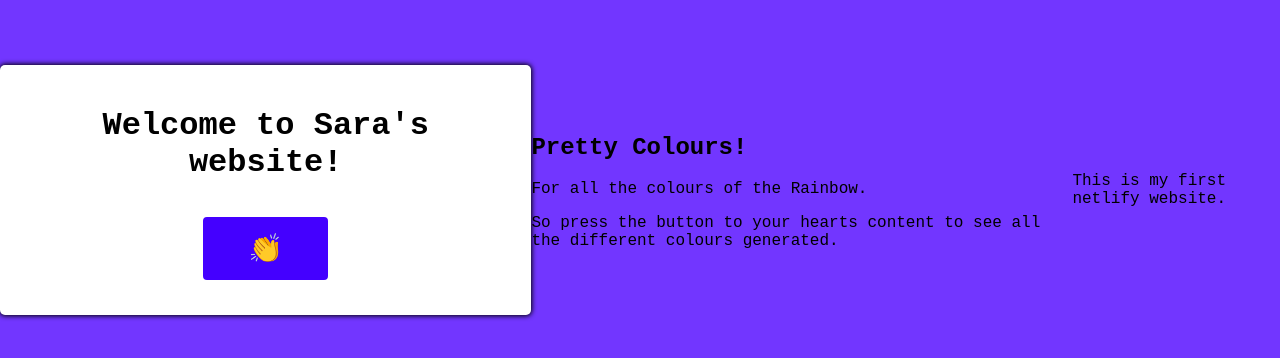
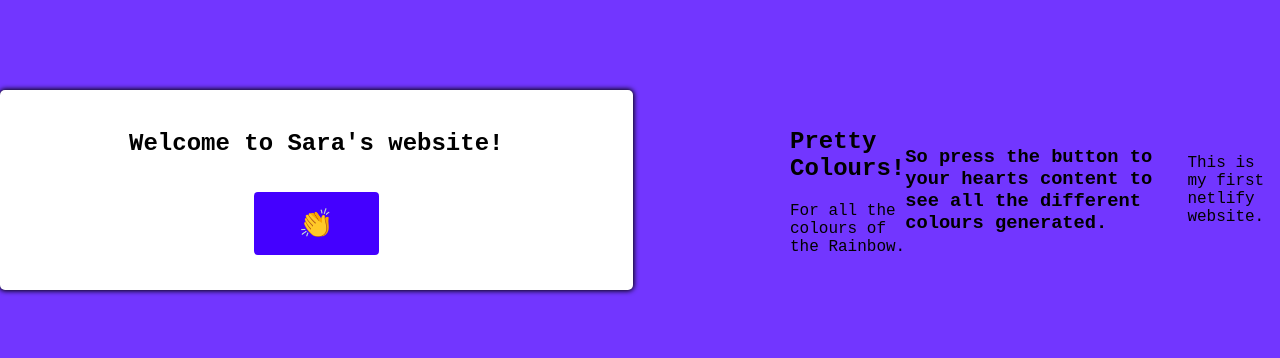
Before and after one commit to Codecademy/deploying-a-static-site-with-netlify-sample, a website: page index.html in a window 1280 px wide. Shown: the part 210-568 px from the top of the page. Drawn offline with Linux system fonts and the light colour scheme; a web font is replaced by a local one.

Commit message:
add sections

```diff
--- a/index.html
+++ b/index.html
@@ -11,18 +11,32 @@
 </head>
 
 <body>
+  <section>
     <div class="container">
       <h1>Welcome to Sara's website!</h1>
       <button id="clap-button" class="button">👏</button>
     </div>
+  </section>
+
 
   <section>
+    <div>
       <h2>Pretty Colours!</h2>
       <p>For all the colours of the Rainbow.</p>
-    <p>So press the button to your hearts content to see all the different colours generated.</p>
+    </div>
   </section>
 
+  <section>
+    <div>
+      <h3>
+        So press the button to your hearts content to see all the different colours generated.
+      </h3>
+    </div>
+  </section>
+
+  <section>
     <p>This is my first netlify website.</p>
+  </section>
 
 </body>
 
```
Lines whose indentation alone changed are shown as unchanged.
